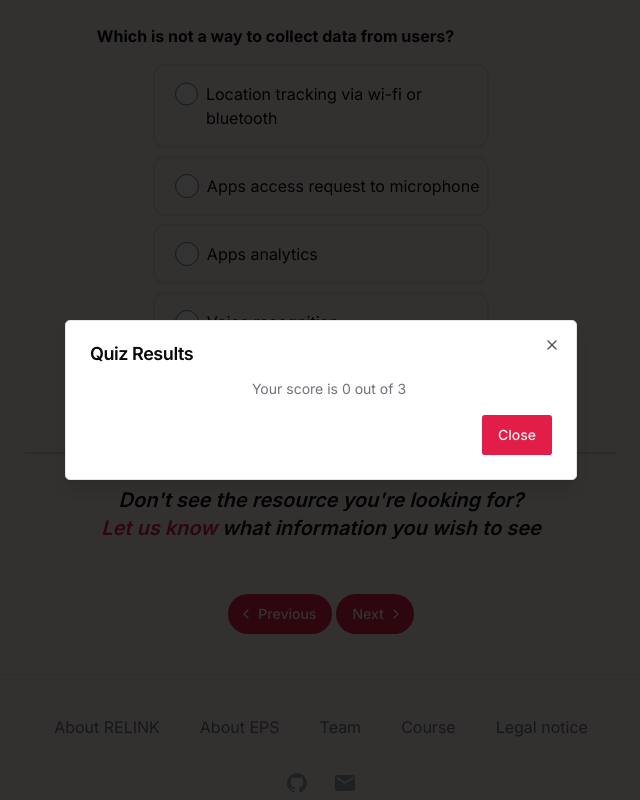
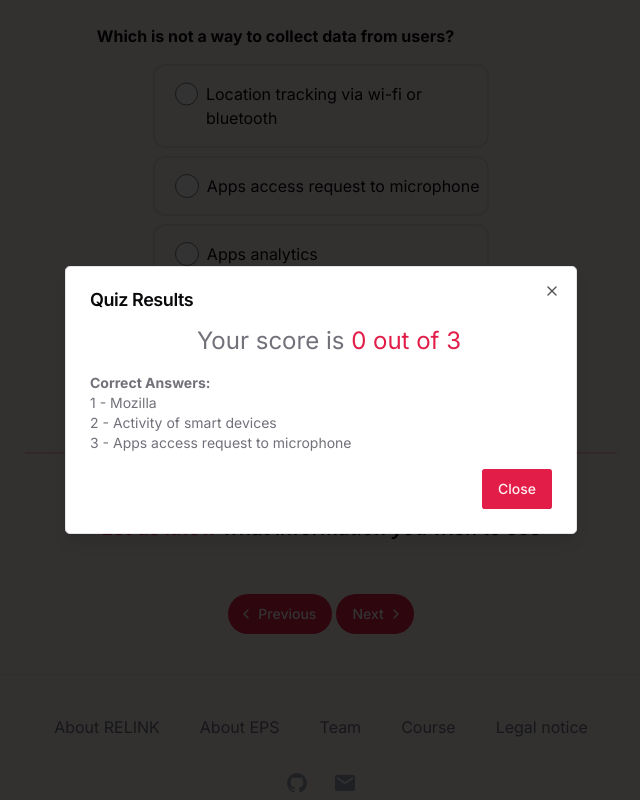
Before and after one commit to evebrnd/eps, a Next.js app: page /eps/chapters/resources in a window 1280 px wide. Both pictures are taken after a click on the button "Show Results". Shown: the part 4161-4961 px from the top of the page, without its empty margins (319-959 px from the left). Built offline with nearby package versions, Linux system fonts and the light colour scheme.

Commit message:
feat: display correct answers when showing quiz results

```diff
--- a/src/components/Quiz.tsx
+++ b/src/components/Quiz.tsx
@@ -30,6 +30,11 @@ export default function Quiz({ questions }: { questions: any[] }) {
       }
     }
     return score;
+  };
+
+  const getCorrectAnswer = (questionIndex: number) => {
+    const correctIndex = questions[questionIndex].answerOptions.findIndex((option: { isCorrect: any; }) => option.isCorrect);
+    return questions[questionIndex].answerOptions[correctIndex].answer;
   };
 
   const showResults = () => {
@@ -71,7 +76,13 @@ export default function Quiz({ questions }: { questions: any[] }) {
             <DialogTitle>Quiz Results</DialogTitle>
           </DialogHeader>
           <DialogDescription>
-            <p className="text-center ml-4">Your score is {calculateScore()} out of {questions.length}</p>
+            <p className="text-center text-2xl ml-4">Your score is <span className="text-primary">{calculateScore()} out of {questions.length}</span></p>
+            <p className="mt-4 font-bold">Correct Answers:</p>
+            {questions.map((question: any, questionIndex: number) => (
+              <p key={questionIndex}>
+                {questionIndex + 1} - {getCorrectAnswer(questionIndex)}
+              </p>
+            ))}
           </DialogDescription>
           <DialogFooter>
             <DialogClose asChild>
```
